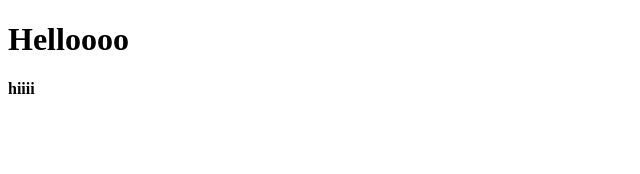
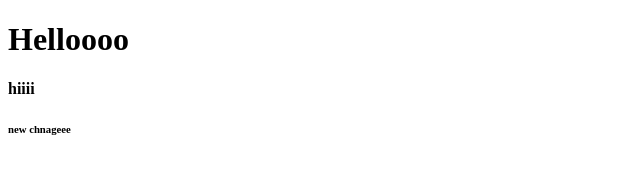
Before and after one commit to ChristeenaS/sample, a plain HTML site: page index.html in a window 1280 px wide. Shown: the full height of the page, 0-640 px from the left. Drawn offline with Linux system fonts and the light colour scheme.

Commit message:
new change in index

```diff
--- a/index.html
+++ b/index.html
@@ -9,5 +9,6 @@
 <body>
     <h1>Helloooo</h1>
     <h4>hiiii</h4>
+    <h6>new chnageee</h6>
 </body>
 </html>
```
